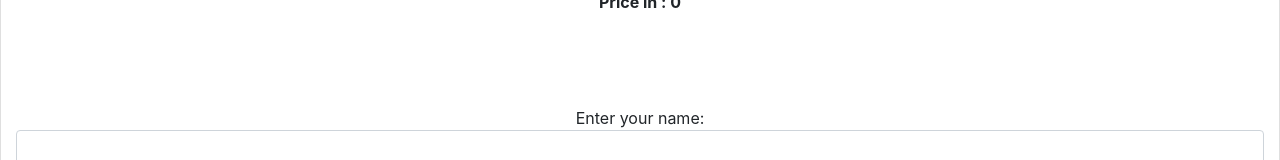
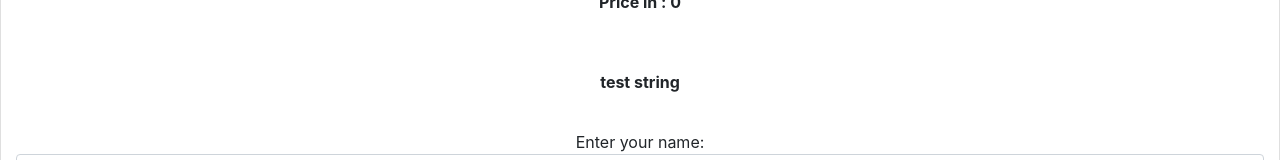
Before and after one commit to MuhammadH/web-api-site, a React (Create React App) app: page / in a window 1280 px wide. Shown: the part 550-710 px from the top of the page. Built offline with nearby package versions, Linux system fonts and the light colour scheme; no server answers.

Commit message:
site code

```diff
--- a/src/components/mainPage.js
+++ b/src/components/mainPage.js
@@ -105,14 +105,17 @@ class MainPage extends Component {
 
     buy() {
         // submit name, address, orderID, price in base, price in region, region currency code
+        if (!this.did_buy) {
             this.setState({
                 order_conf_message: 'order confirmed! Keep this number for your records. Order number: ',
+                did_buy: true,
                 purchaseData:{
                     name: '',
                     card_number: '',
                     address: ''
                 }
             });
+        }
     }
 
     render() {
@@ -122,7 +125,7 @@ class MainPage extends Component {
         let euro_price = 25.0;
         let region_price = this.state.region_amount;
         let region_code = this.state.region_cur_code;
-        let order_conf = this.order_conf_message;
+        let order_conf = this.state.order_conf_message;
 
         return (
             <Card>
@@ -146,7 +149,7 @@ class MainPage extends Component {
                 </Card.Body>
                 <Card.Body>
                     <p>
-                        <b>{this.order_conf_message}</b>
+                        <b>{order_conf}</b>
                     </p>
                 </Card.Body>
 
```
Lines whose indentation alone changed are shown as unchanged.
